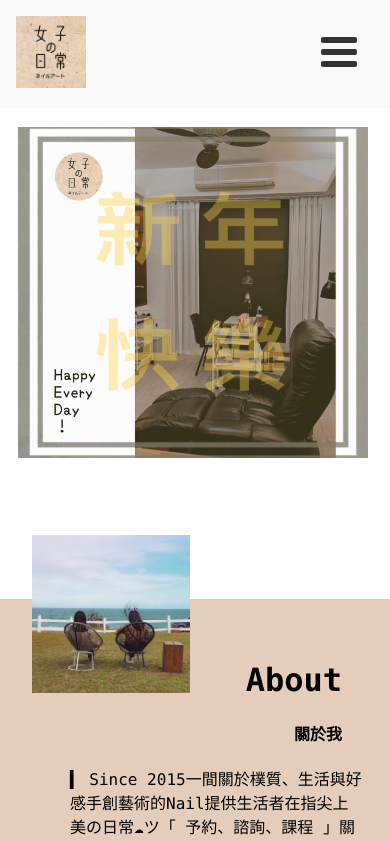
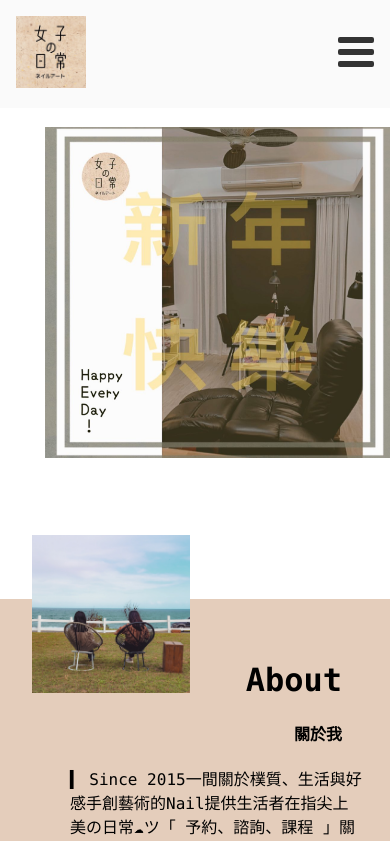
Before and after one commit to kkshen3352/Good-Daily-Nails, a Next.js app: page / in a window 390 px wide. Shown: the top 841 px of the page. Built offline with nearby package versions, Linux system fonts and the light colour scheme.

Commit message:
'check_index'

```diff
--- a/styles/main.module.css
+++ b/styles/main.module.css
@@ -171,6 +171,6 @@
         max-width: 350px;
         width: 100%;
         left: 0;
-        margin: 0 0 0 18px;
+        margin: 0 0 0 45px;
     }
 }
--- a/styles/nav.module.css
+++ b/styles/nav.module.css
@@ -105,6 +105,12 @@
         display: none;
     }
 }
+@media screen and (max-width: 513px) {
+    .navbox {
+        display: block;
+        padding-left: 8rem;
+    }
+}
 @media screen and (max-width: 393px) {
     .navbox {
         display: block;
```
